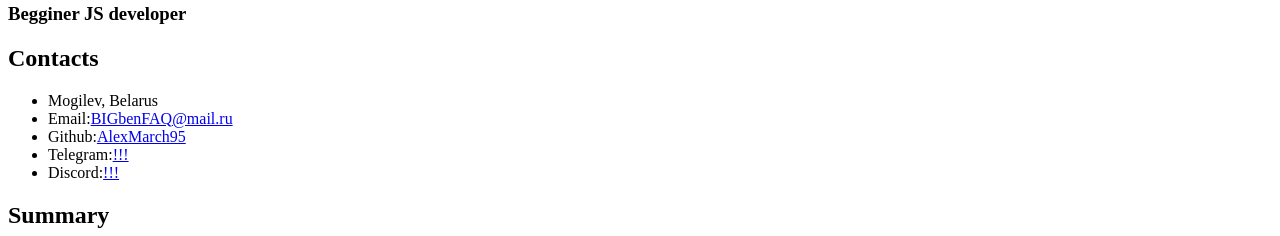
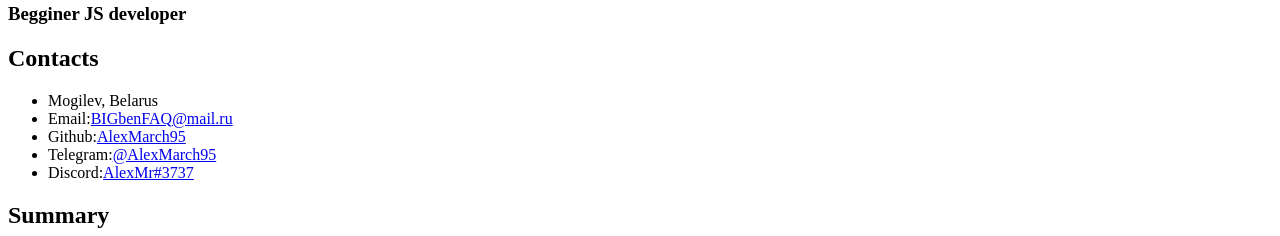
Before and after one commit to AlexMarch95/rsschool-cv, a plain HTML site: page index.html in a window 1280 px wide. Shown: the part 809-1045 px from the top of the page. Drawn offline with Linux system fonts and the light colour scheme.

Commit message:
refactor: finish HTML file

```diff
--- a/index.html
+++ b/index.html
@@ -37,16 +37,16 @@
             <ul class="section-list">
                 <li> Mogilev, Belarus</li>
                 <li class="my-email">
-                    Email:<a href="https://e.mail.ru/inbox/?back=1" title="Email">BIGbenFAQ@mail.ru</a>
+                    Email:<a href="mailto:BIGbenFAQ@mail.ru" title="Email">BIGbenFAQ@mail.ru</a>
                 </li>
                 <li class="github">
                     Github:<a href="https://github.com/AlexMarch95" title="Git">AlexMarch95</a>
                 </li>
                 <li class="Telegram">
-                    Telegram:<a href="!!!" title="Telegram">!!!</a>
+                    Telegram:<a href="https://t.me/AlexMarch95" title="Telegram">@AlexMarch95</a>
                 </li>
                 <li class="Discord">
-                    Discord:<a href="!!!" title="discord">!!!</a>
+                    Discord:<a href="https://discordapp.com/users/630380431669329927/ " title="discord">AlexMr#3737</a>
                 </li>
             </ul>
         </section>
@@ -106,5 +106,4 @@
     </footer>
 </body>
 
-
 </html>
```
